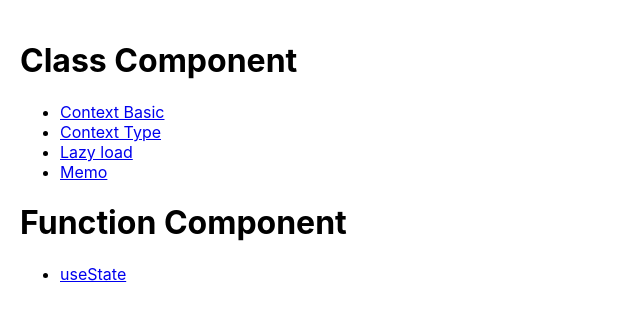
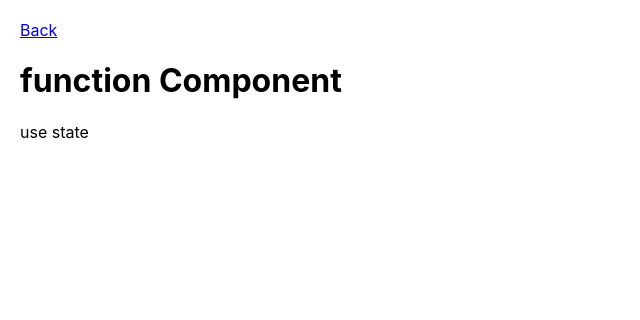
Before and after one commit to lz82/react-feature, a React (Create React App) app: page /function/use-state in a window 1280 px wide. Shown: the top 320 px of the page, without its empty margins (0-640 px from the left). Built offline with nearby package versions, Linux system fonts and the light colour scheme.

Commit message:
:construction: init hooks

```diff
--- a/src/App.js
+++ b/src/App.js
@@ -2,6 +2,7 @@ import React from "react";
 import { BrowserRouter as Router, Route, Switch } from "react-router-dom";
 import Home from "./pages/home";
 import ClassComponent from "./pages/class-component";
+import FunctionComponent from "./pages/function-component";
 
 function App() {
   return (
@@ -10,7 +11,11 @@ function App() {
         <Route
           path="/class"
           render={(props) => <ClassComponent {...props} />}
-        ></Route>
+        />
+        <Route
+          path="/function"
+          render={(props) => <FunctionComponent {...props} />}
+        />
         <Route render={(props) => <Home {...props} />} />
       </Switch>
     </Router>
--- a/src/pages/class-component/memo/index.jsx
+++ b/src/pages/class-component/memo/index.jsx
@@ -1,10 +1,9 @@
-import React, { Component, PureComponent } from "react";
+import React, { Component, PureComponent, memo } from "react";
 
-export default class Memo extends Component {
+export default class MemoComponent extends Component {
   constructor() {
     super();
     this.state = {
-      age: 18,
       userInfo: {
         age: 18,
         name: "lz",
@@ -13,29 +12,58 @@ export default class Memo extends Component {
   }
 
   handleClick = () => {
+    const userInfo = this.state.userInfo;
     this.setState({
       userInfo: {
-        age: 18,
-        name: "liuz",
+        ...userInfo,
+        age: userInfo.age + 1,
       },
     });
   };
 
   render() {
-    const { age } = this.state;
+    const { age } = this.state.userInfo;
     return (
       <div>
         <button onClick={this.handleClick}>add age</button>
-        <div>{this.state.age}</div>
+        <div>{age}</div>
         <ChlidComponent name={this.state.userInfo.name} />
+        <ChildPureComponent name={this.state.userInfo.name} />
+        <ChildPureComponent name={this.state.name} userInfo={this.state.userInfo} />
+        <ChildFunctionComponent name={this.state.userInfo.name} />
+        <ChildMemoComponent name={this.state.userInfo.name} />
+        <ChildMemoComponent name={this.state.userInfo.name} age={age} />
       </div>
     );
   }
 }
 
-class ChlidComponent extends PureComponent {
+class ChlidComponent extends Component {
   render() {
-    console.log("child render");
+    console.log("child component render");
     return <div>{this.props.name}</div>;
   }
 }
+
+class ChildPureComponent extends PureComponent {
+  render() {
+    console.log("child pureComponent render");
+    return (
+      <>
+        <div>{this.props.name} </div>
+        <div>{this.props.userInfo?.age}</div>
+      </>
+    );
+  }
+}
+
+function ChildFunctionComponent(props) {
+  console.log("child function component render");
+  return <div>{props.name}</div>;
+}
+
+// 当父组件内变化的内容不是
+const ChildMemoComponent = memo(function (props) {
+  console.log("child memo component render");
+  return <div>{props.name}</div>;
+});
--- /dev/null
+++ b/src/pages/function-component/index.jsx
@@ -0,0 +1,18 @@
+import React from "react";
+import { Route, Link } from "react-router-dom";
+
+import UseState from "./use-state";
+
+export default function FunctionComponent(props) {
+  return (
+    <div>
+      <Link to="/">Back</Link>
+      <h1>function Component</h1>
+      {props.children}
+      <Route
+        path="/function/use-state"
+        render={(props) => <UseState {...props} />}
+      />
+    </div>
+  );
+}
--- /dev/null
+++ b/src/pages/function-component/use-state/index.jsx
@@ -0,0 +1,9 @@
+import React from 'react'
+
+export default function UseState() {
+  return (
+    <div>
+      use state
+    </div>
+  )
+}
```
Also changed, not shown: 1 other file (tests, documents, lock files or other folders).
